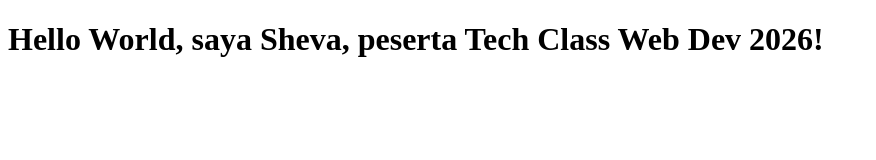
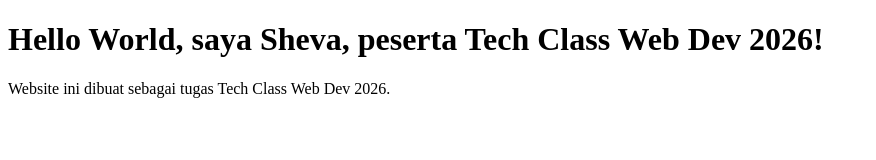
Before and after one commit to shevaaziz1-commits/portofolio-hitlab, a plain HTML site: page index.html in a window 1280 px wide. Shown: the whole page, without its empty margins (0-876 px from the left). Drawn offline with Linux system fonts and the light colour scheme.

Commit message:
Update index.html

```diff
--- a/index.html
+++ b/index.html
@@ -7,5 +7,6 @@
 </head>
 <body>
     <h1>Hello World, saya Sheva, peserta Tech Class Web Dev 2026!</h1>
+    <p>Website ini dibuat sebagai tugas Tech Class Web Dev 2026.</p>
 </body>
 </html>
```
